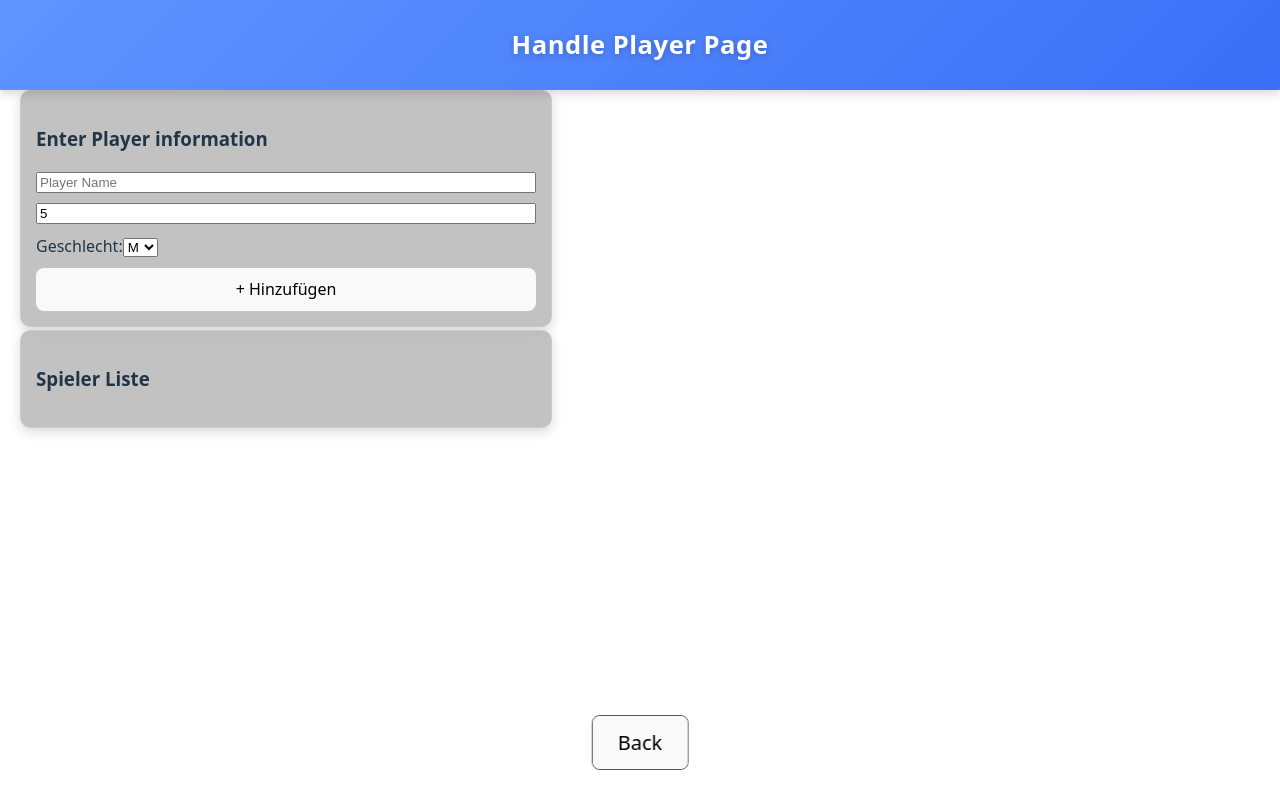
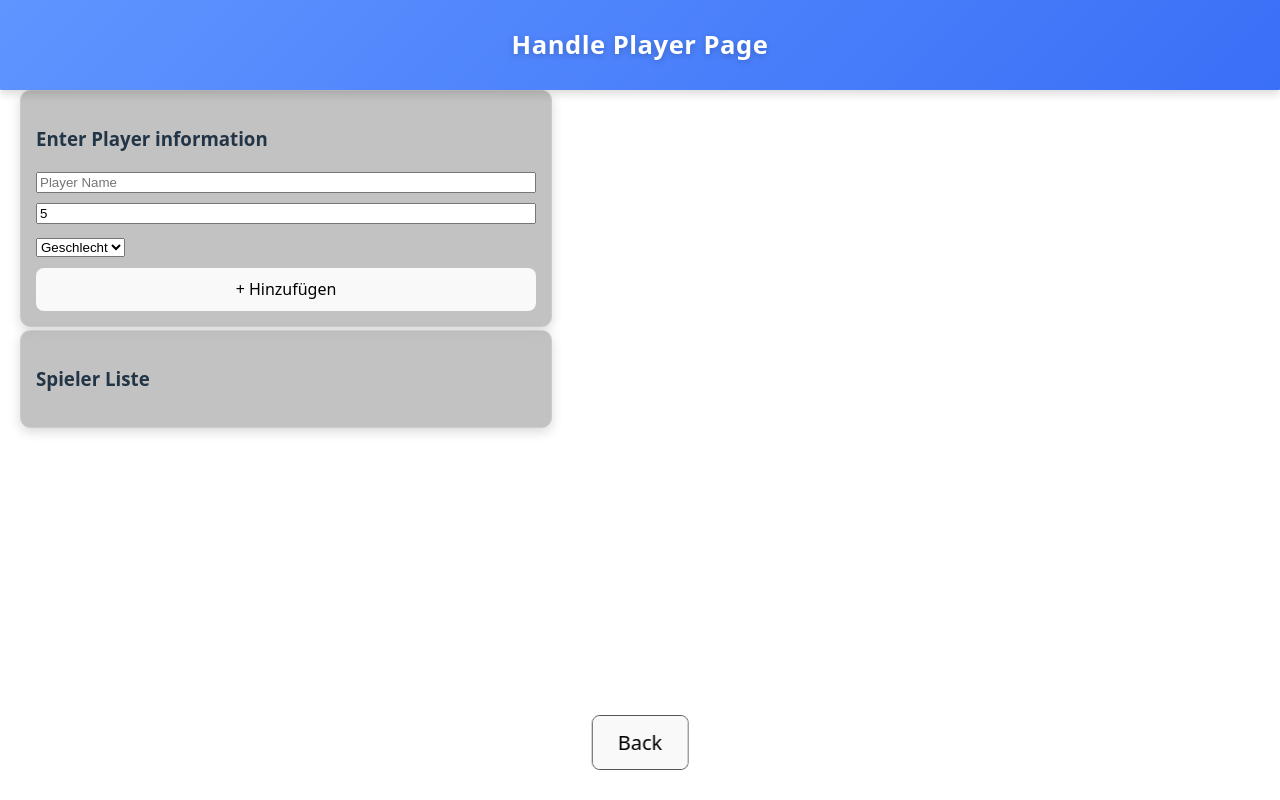
Before and after one commit to AhmedSK-design/demo_tennistournament_v2, a React (Vite) app: page / in a window 1280 px wide. Both pictures are taken after a click on the button "Start a new Tournament". Built offline with nearby package versions, Linux system fonts and the light colour scheme.

Commit message:
Geschlecht button

```diff
--- a/src/handlePlayer.tsx
+++ b/src/handlePlayer.tsx
@@ -2,7 +2,7 @@ import { useState } from "react";
 import App from "./App";
 
 export default function HandlePlayer({openPrev,dataFromLayout1}: {openPrev: () => void;dataFromLayout1: { id: number; name: string }[];}) {
-  const [selectedGender, setSelectedGender] = useState("M");
+  const [selectedGender, setSelectedGender] = useState("");
   const [name, setName] = useState("");
   const [Spielstärke, setSpielstärke] = useState(5);
   const [players, setPlayers] = useState<{ id: number; name: string; gender: string; spielstärke: number }[]>([])
@@ -52,8 +52,8 @@ export default function HandlePlayer({openPrev,dataFromLayout1}: {openPrev: () =
         <input type="text" placeholder="Player Name" value={name} onChange={(e) => setName(e.target.value)} maxLength={12} />
         <input type="number" placeholder="Spielstärke 1 - 10" min={1} max={10} value={Spielstärke} onChange={(e) => setSpielstärke(Number(e.target.value))} />
         <label>
-        Geschlecht:
           <select value={selectedGender} onChange={(e) => setSelectedGender(e.target.value)}>
+          <option value="" disabled>Geschlecht</option>
           <option value="M">M</option>
           <option value="W">W</option>
           </select>
```
